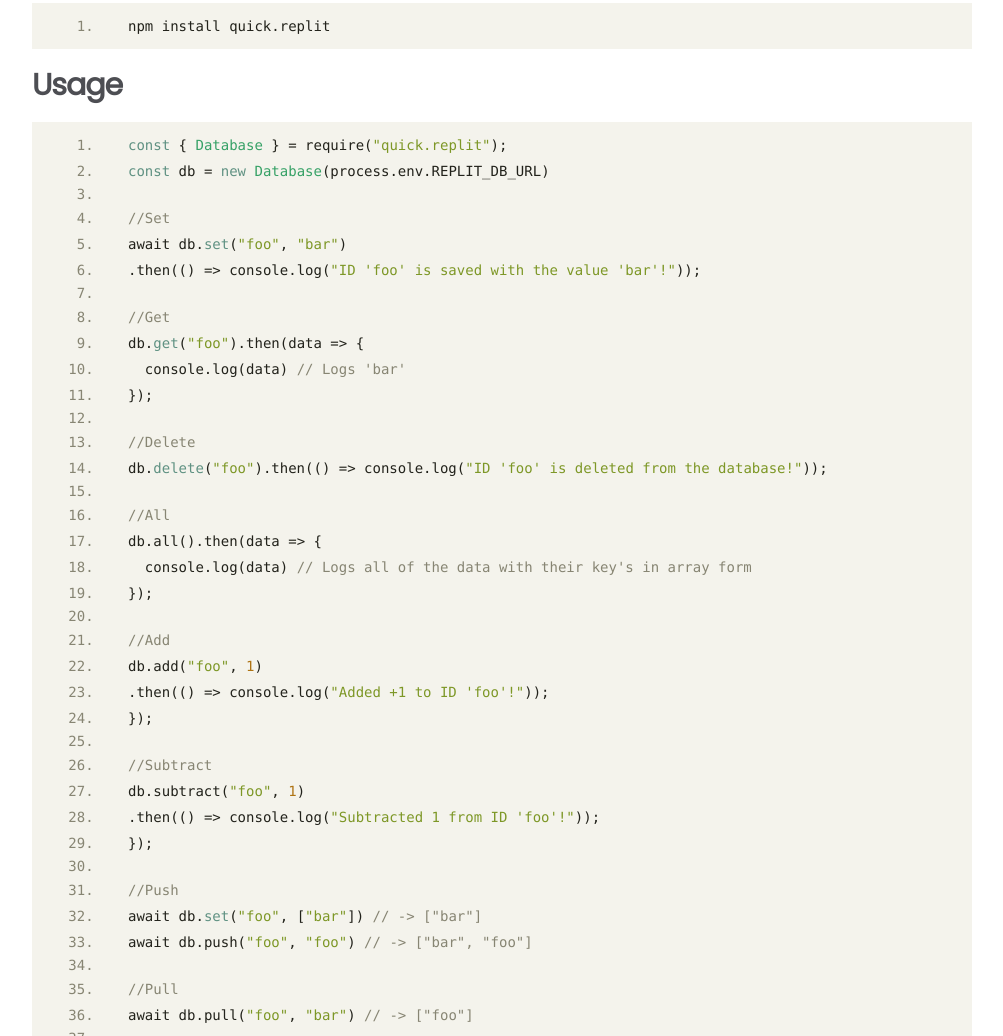
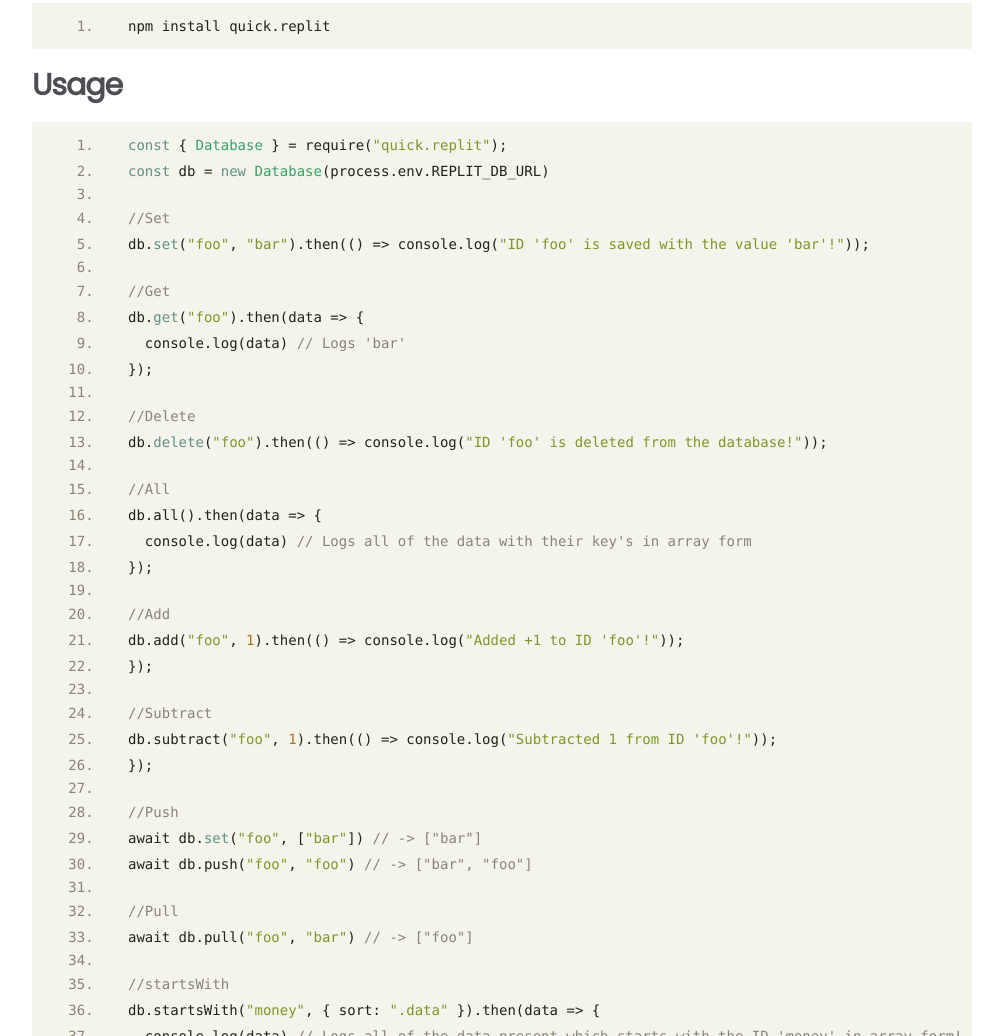
Before and after one commit to Lebyy/quick.replit, a plain HTML site: page index.html in a window 1280 px wide. Shown: the part 1798-2834 px from the top of the page, without its empty margins (254-1257 px from the left). Drawn offline with nearby package versions, Linux system fonts and the light colour scheme.

Commit message:
deploy: 109a190c56c4cb97ebc36bbff998494573739130

```diff
--- a/index.html
+++ b/index.html
@@ -112,8 +112,7 @@
 const db = new Database(process.env.REPLIT_DB_URL)
 
 //Set
-await db.set(&quot;foo&quot;, &quot;bar&quot;)
-.then(() => console.log(&quot;ID 'foo' is saved with the value 'bar'!&quot;));
+db.set(&quot;foo&quot;, &quot;bar&quot;).then(() => console.log(&quot;ID 'foo' is saved with the value 'bar'!&quot;));
 
 //Get
 db.get(&quot;foo&quot;).then(data => {
@@ -129,13 +128,11 @@
 });
 
 //Add
-db.add(&quot;foo&quot;, 1)
-.then(() => console.log(&quot;Added +1 to ID 'foo'!&quot;));
+db.add(&quot;foo&quot;, 1).then(() => console.log(&quot;Added +1 to ID 'foo'!&quot;));
 });
 
 //Subtract
-db.subtract(&quot;foo&quot;, 1)
-.then(() => console.log(&quot;Subtracted 1 from ID 'foo'!&quot;));
+db.subtract(&quot;foo&quot;, 1).then(() => console.log(&quot;Subtracted 1 from ID 'foo'!&quot;));
 });
 
 //Push
```
